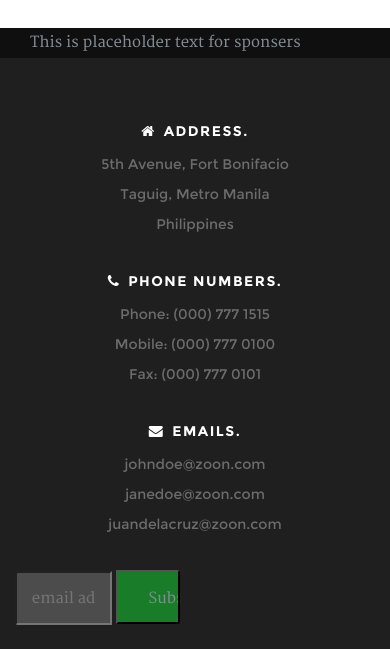
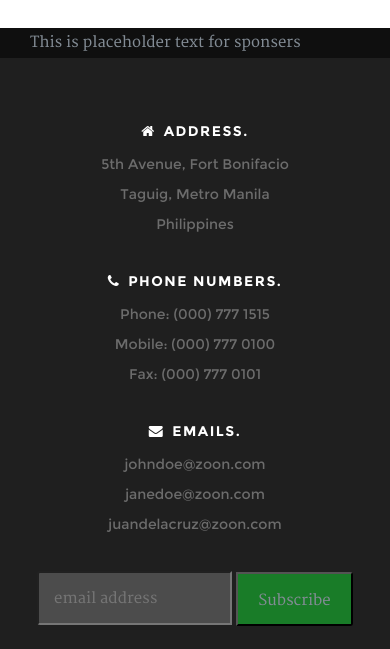
Before and after one commit to nodeschool/Rapid_CitySD, a website: page index.html in a window 390 px wide. Shown: the part 2661-3310 px from the top of the page. Drawn offline with Linux system fonts and the light colour scheme; files whose address does not match are found by name.

Commit message:
Fix subscribe form positioning

```diff
--- a/_/components/sass/_forms.scss
+++ b/_/components/sass/_forms.scss
@@ -1,7 +1,7 @@
 /* mailchimp form */
 .mc_embed_signup {
   clear:both;
-  margin: 0;
+  margin: 0 auto;
   text-align: center;
   width: 50%;
 }
@@ -32,7 +32,22 @@
   background: #197C28;
   background: rgba(25, 124, 40, 1);
   width: 30%;
+  position:relative;
+  top:2px;
 }
 .mc_embed_signup input[type="submit"]:hover {
   background: #146320;
 }
+@media screen and (max-width:960px) {
+  .mc_embed_signup {
+    width:75%;
+  }
+}
+@media screen and (max-width:720px) {
+  .mc_embed_signup {
+    width:100%;
+    input[type="submit"] {
+      padding: 12px 15px;
+    }
+  }
+}
```
Also changed, not shown: _/css/style.css.
